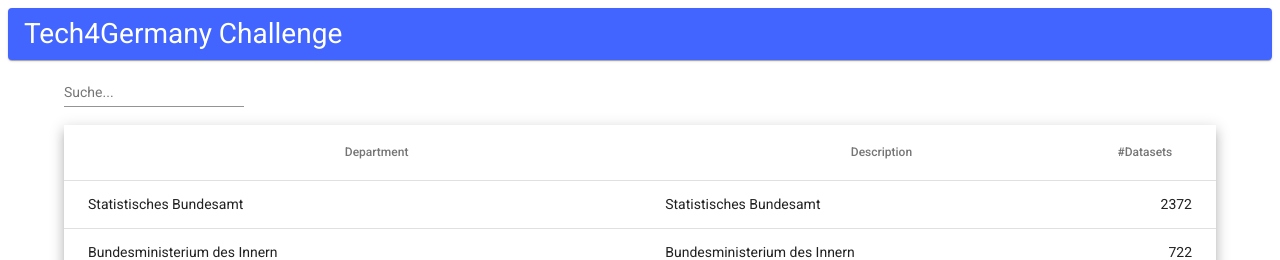
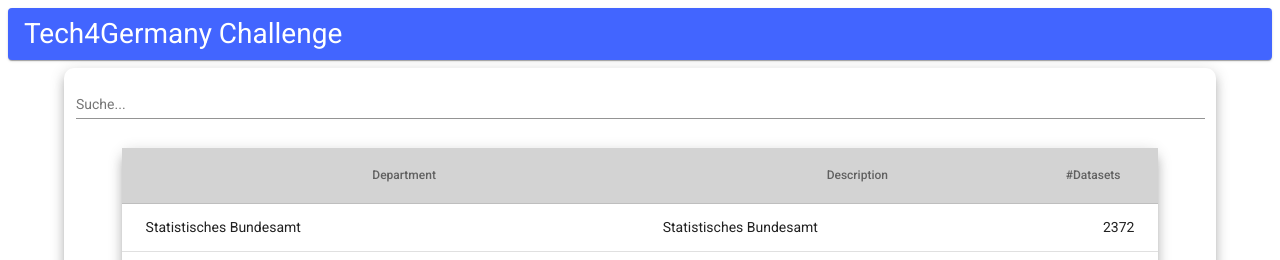
Before and after one commit to ChristianBernhard/Tech4GermanyChallenge, an Angular app: page / in a window 1280 px wide. Shown: the top 260 px of the page. Built offline with nearby package versions, Linux system fonts and the light colour scheme; what @swimlane/ngx-charts would draw is missing.

Commit message:
refactored data-table styling

```diff
--- a/src/app/app.component.css
+++ b/src/app/app.component.css
@@ -18,12 +18,6 @@
     height: 100%;
 }
 
-app-data-table {
-    flex-grow: 1;
-    width: 90vw;
-    margin-left: 5vw;
-    margin-bottom: 5vw;
-}
 
 app-data-chart {
     flex-grow: 1;
--- a/src/app/data-table/data-table.component.css
+++ b/src/app/data-table/data-table.component.css
@@ -1,3 +1,18 @@
+.searchbar {
+    width: 98%;
+    margin: 1%;
+}
+
+.mat-elevation-z8 {
+    border-radius: 10px;
+    width: 90%;
+    margin-left: auto;
+    margin-right: auto;
+    margin-bottom: 1em;
+
+  }
+
+
 mat-table {
     display: table;
     width: 90vw;
@@ -7,6 +22,11 @@
     text-align: center !important;
     vertical-align: middle !important;
 }
+
+th {
+    background-color: #d3d3d3;
+    border: 2px rgba(0, 0, 0, 0.1);
+  }
 
 td.left {
     text-align: left !important;
--- a/src/app/data-table/data-table.component.html
+++ b/src/app/data-table/data-table.component.html
@@ -1,5 +1,5 @@
-
-    <mat-form-field>
+<div class="mat-elevation-z8 border-radius" >
+    <mat-form-field class="searchbar">
       <input matInput (keyup)="applyFilter($event)" placeholder="Suche..." />
     </mat-form-field>
 
@@ -26,3 +26,4 @@
 
     <mat-paginator [pageSizeOptions]="[10, 20, 50]" showFirstLastButtons>
     </mat-paginator>
+  </div>
```
